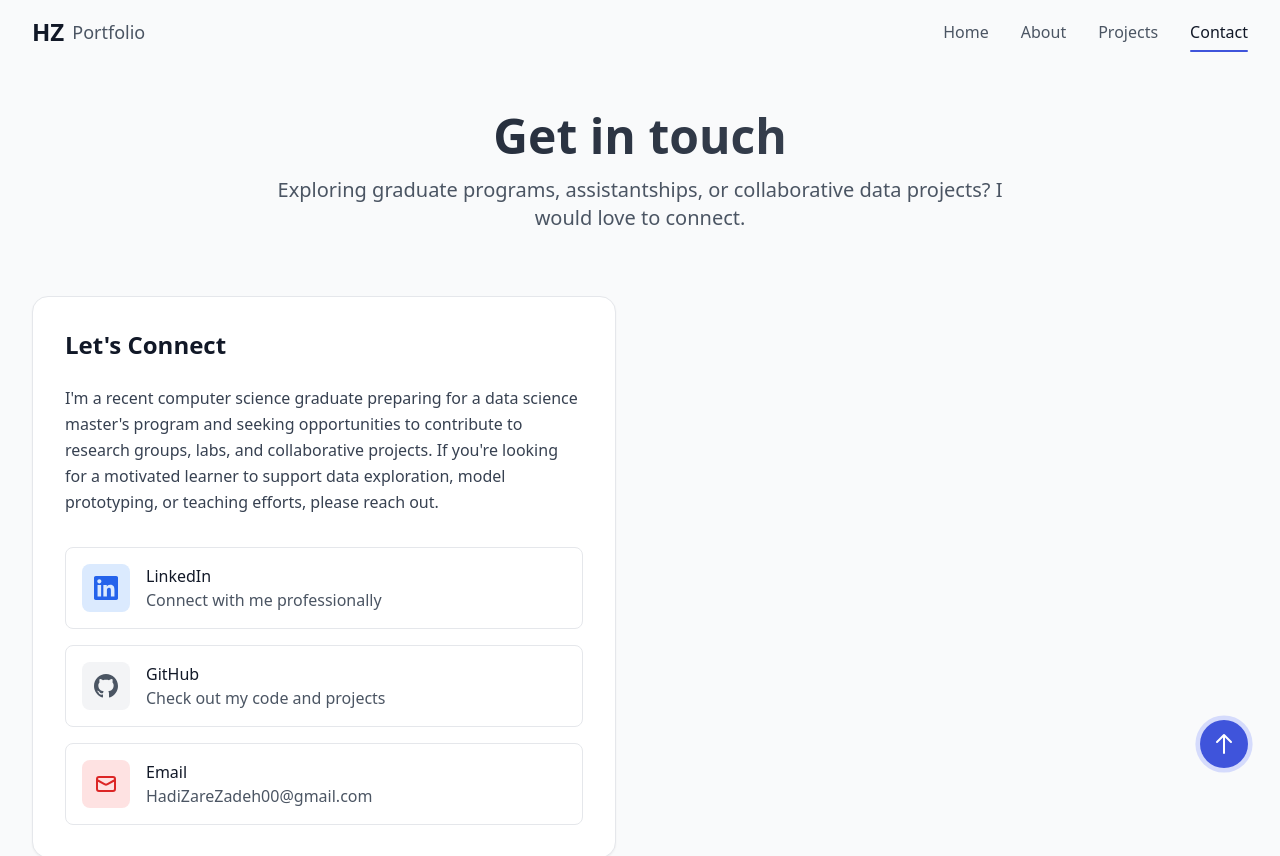
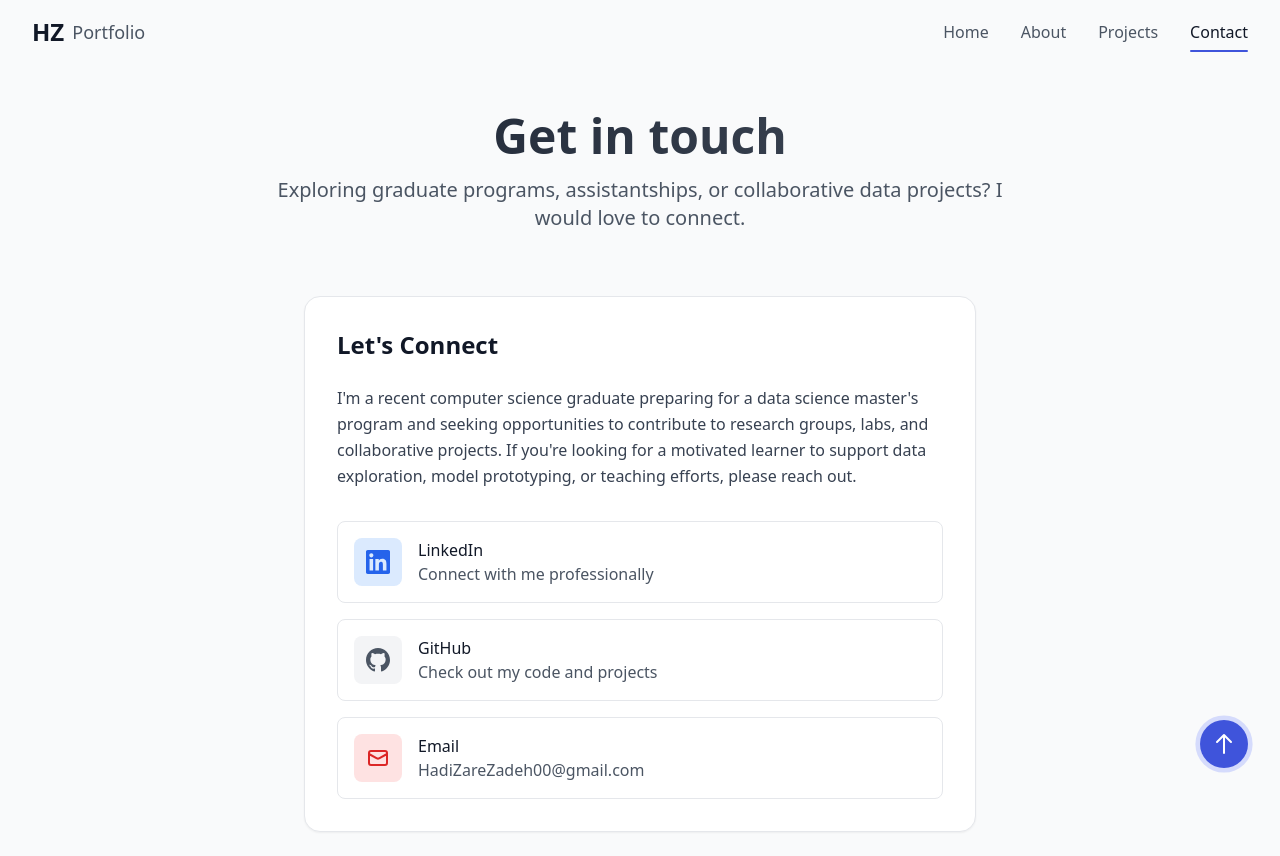
Before and after one commit to HadiZareZadeh/portfolio, a Vue app: page /contact in a window 1280 px wide. Shown: the top 856 px of the page. Built offline with nearby package versions, Linux system fonts and the light colour scheme.

Commit message:
chore: init portfolio with Vue 3 + Vite + Tailwind

```diff
--- a/src/pages/AboutPage.vue
+++ b/src/pages/AboutPage.vue
@@ -239,7 +239,7 @@
               <SkillBadge>Camping & Outdoor Adventures</SkillBadge>
               <SkillBadge>Socializing (Couchsurfing)</SkillBadge>
               <SkillBadge>Music & Movies</SkillBadge>
-              <SkillBadge>Algorithm Challenges</SkillBadge>
+              <!-- <SkillBadge>Algorithm Challenges</SkillBadge> -->
               <SkillBadge>Short Fiction</SkillBadge>
             </div>
           </div>
--- a/src/pages/ContactPage.vue
+++ b/src/pages/ContactPage.vue
@@ -11,9 +11,8 @@
         </p>
       </div>
 
-      <div class="grid lg:grid-cols-2 gap-12">
-        <!-- Contact Information -->
-        <div class="space-y-8">
+      <div class="flex justify-center">
+        <div class="w-full max-w-2xl">
           <div v-reveal class="card p-8">
             <h2 class="text-2xl font-semibold text-gray-900 mb-6">Let's Connect</h2>
             <p class="text-gray-700 mb-8 leading-relaxed">
```
